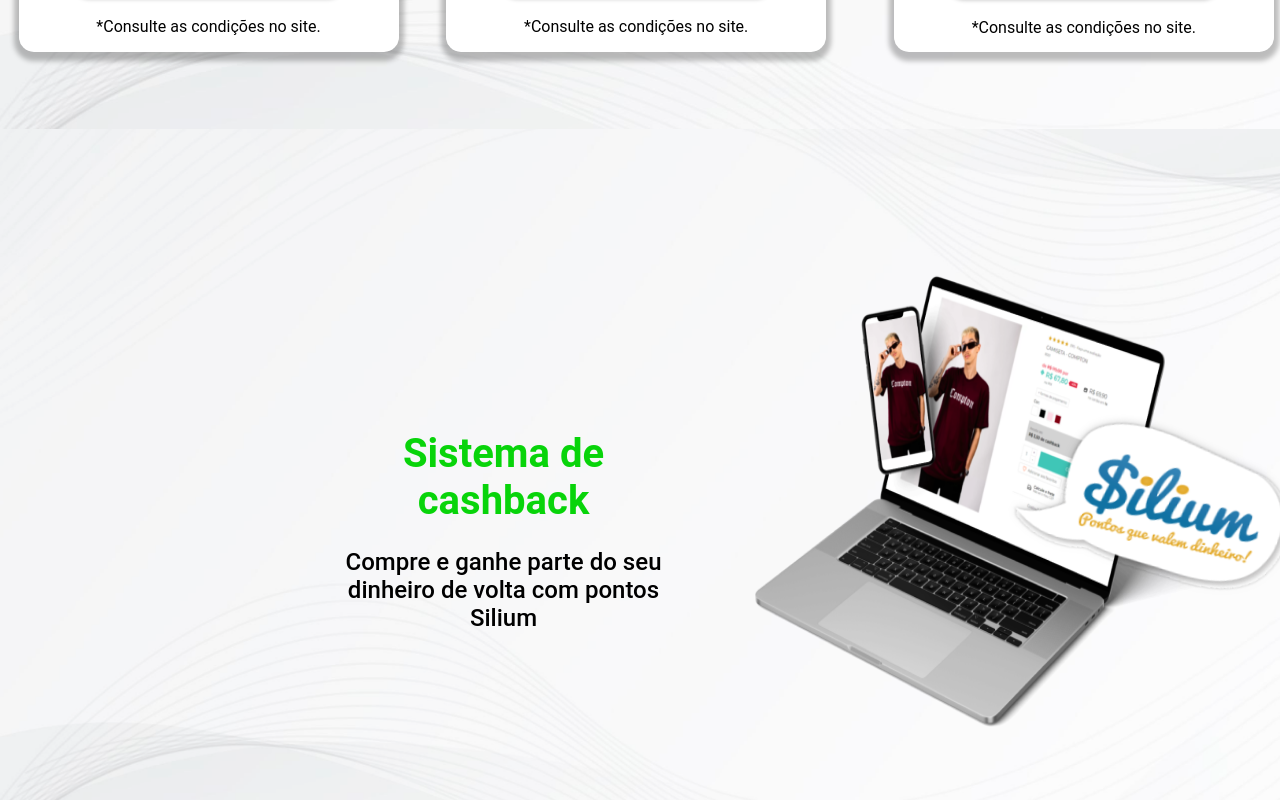
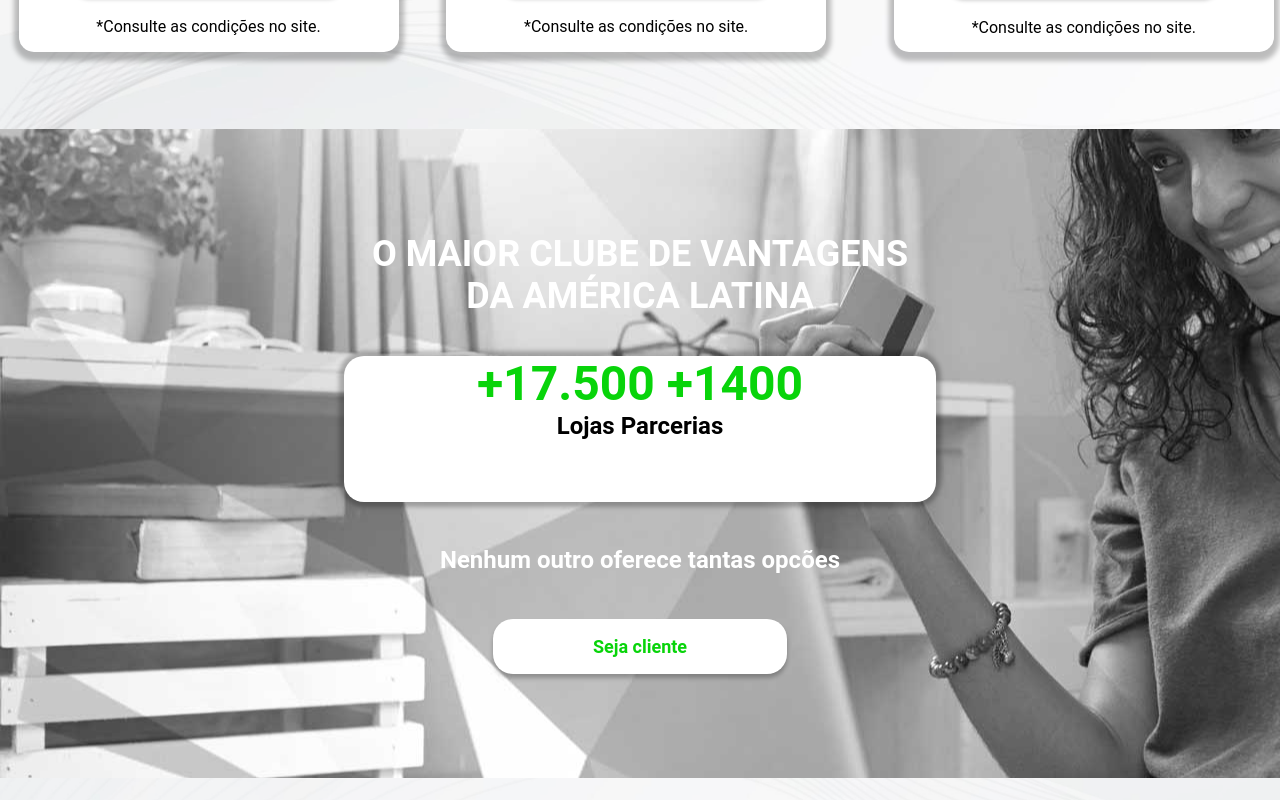
Before and after one commit to herbertcarnaubadesouza/new-benefit, a Next.js app: page / in a window 1280 px wide. Shown: the part 1520-2320 px from the top of the page. Built offline with nearby package versions, Linux system fonts and the light colour scheme.

Commit message:
att sections

```diff
--- /dev/null
+++ b/src/pages/components/cliente/cliente.tsx
@@ -0,0 +1,23 @@
+import React from "react";
+
+const Cliente = () => {
+  return (
+    <section>
+      <div className="cliente">
+        <div className="container__cliente">
+          <h2>O MAIOR CLUBE DE VANTAGENS DA AMÉRICA LATINA</h2>
+          <div className="caixa__branca">
+            <h1>+17.500 +1400 </h1>
+            <p>Lojas Parcerias</p>
+
+            <p></p>
+          </div>
+          <h3>Nenhum outro oferece tantas opcões</h3>
+
+          <button className="botao__cliente">Seja cliente</button>
+        </div>
+      </div>
+    </section>
+  );
+};
+export default Cliente;
--- a/src/pages/index.tsx
+++ b/src/pages/index.tsx
@@ -6,6 +6,7 @@ import Carrosel from "../pages/components/carrosel/carrosel";
 import SectionApp from "../pages/components/sectionApp/sectionApp";
 import CashBack from "../pages/components/cashback/cashback";
 import SectionCalculadora from "../pages/components/sectionCalculadora/sectionCalculadora";
+import Cliente from "../pages/components/cliente/cliente";
 
 const inter = Inter({ subsets: ["latin"] });
 
@@ -16,6 +17,7 @@ export default function Home() {
         <Header />
         <Banner />
         <Carrosel />
+        <Cliente />
         <CashBack />
         <SectionCalculadora />
         <SectionApp />
--- a/src/styles/globals.scss
+++ b/src/styles/globals.scss
@@ -126,3 +126,86 @@ $cor-texto: #000000;
   margin-left: 30px; /* metade da largura da imagem do logo */
   z-index: 1; /* para que a imagem do logo fique em cima da imagem do notebook */
 }
+.cliente {
+  display: flex;
+  justify-content: center;
+  align-items: center;
+  text-align: center;
+  width: 100%;
+  max-width: 1920px;
+  height: 649px;
+  background-image: url("/mulher.png");
+}
+
+.caixa__branca {
+  width: 592px;
+  height: 146px;
+  background: #ffffff;
+  box-shadow: 0px 0px 4px 5px rgba(0, 0, 0, 0.25);
+  border-radius: 20px;
+}
+
+.container__cliente h2 {
+  font-family: "Roboto";
+  font-style: normal;
+  font-weight: 600;
+  font-size: 36px;
+  line-height: 42px;
+  max-width: 540px;
+
+  color: #ffffff;
+  margin: 0 auto;
+  margin-bottom: 39px;
+}
+
+.container__cliente h1 {
+  font-family: "Roboto";
+  font-style: normal;
+  font-weight: 600;
+  font-size: 48px;
+  line-height: 56px;
+
+  color: #08d40a;
+}
+
+.container__cliente p {
+  font-family: "Roboto";
+  font-style: normal;
+  font-weight: 600;
+  font-size: 24px;
+  line-height: 28px;
+  text-align: center;
+
+  color: #000000;
+}
+
+.container__cliente h3 {
+  font-family: "Roboto";
+  font-style: normal;
+  font-weight: 600;
+  font-size: 24px;
+  line-height: 39px;
+  text-align: center;
+
+  color: #ffffff;
+  margin-top: 39px;
+}
+
+.botao__cliente {
+  align-items: center;
+  width: 294px;
+  height: 55px;
+
+  margin-top: 39px;
+  font-family: "Roboto";
+  font-style: normal;
+  font-weight: 600;
+  font-size: 18px;
+  line-height: 21px;
+
+  color: #08d40a;
+
+  background: #ffffff;
+  box-shadow: 0px 4px 4px rgba(0, 0, 0, 0.25);
+  border-radius: 20px;
+}
```
Also changed, not shown: public/mulher.png (added).
